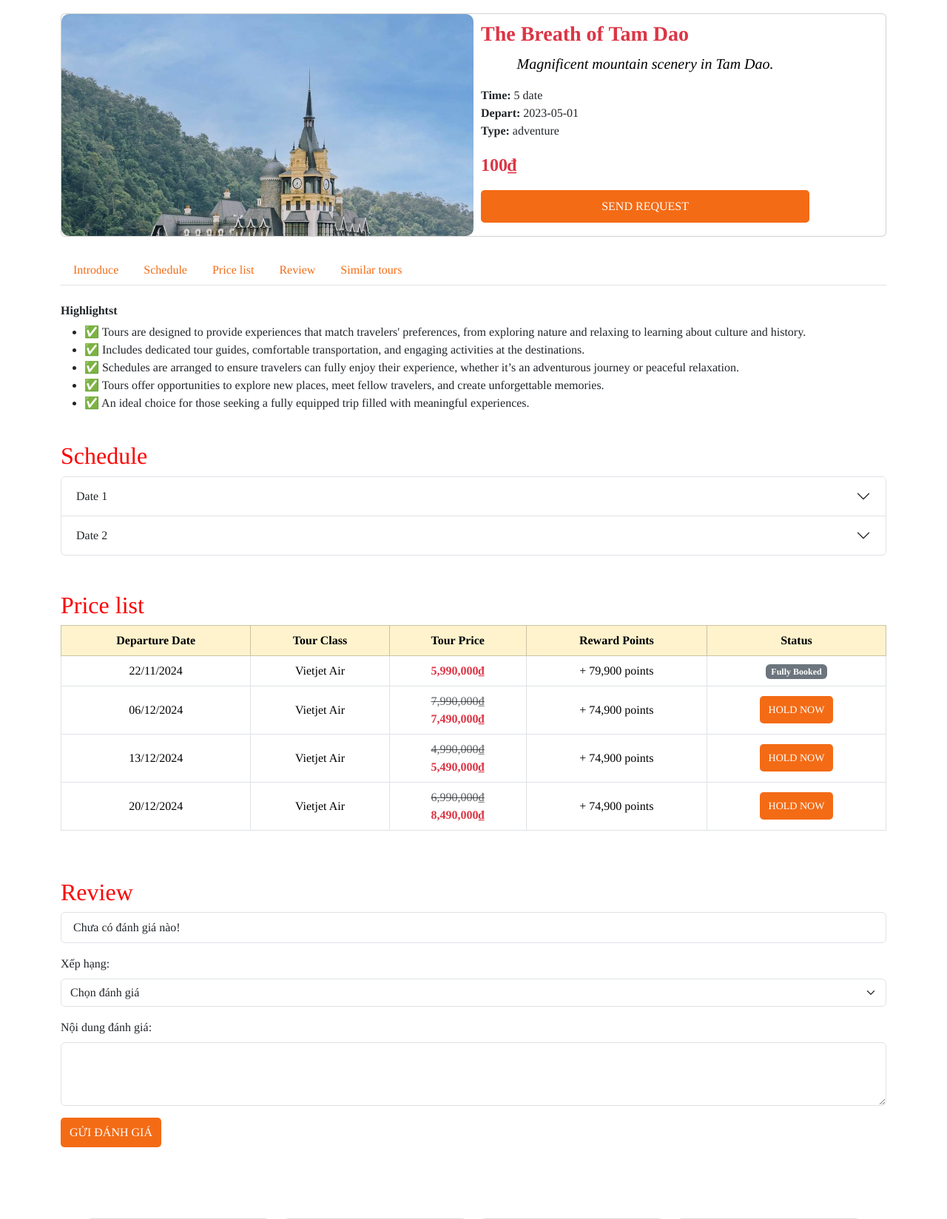
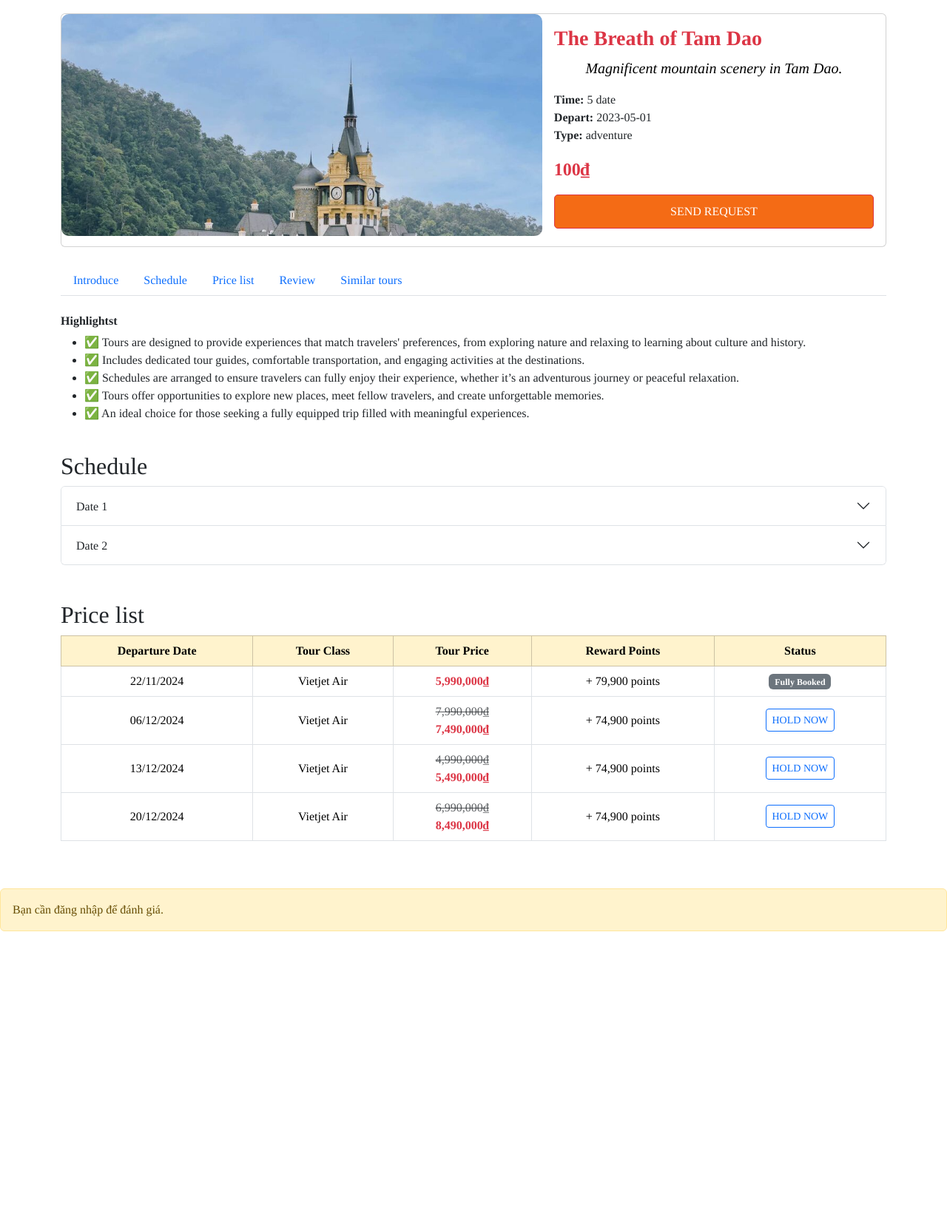
Before and after one commit to HuuHau235/Booking_Tour, a PHP site: page /BOOKING/detail.php?tour_id=1 in a window 1280 px wide. Shown: the part 680-2328 px from the top of the page at 74% size. After the commit the page ends 1939 px from the top, so only its background shows below. Run offline with PHP 8.4, Linux system fonts and the light colour scheme; data comes from the database, SQL or seed files in the repository; both versions use the stored data as it was after the commit; data that the repository does not hold is empty.

Commit message:
done review

```diff
--- a/src/detail.php
+++ b/src/detail.php
@@ -1,8 +1,11 @@
 <?php
+session_start();
 $servername = "localhost";
 $username = "root";
 $password = "";
-$dbname = "travel";
+$dbname = "HappyTrips";
+
+
 
 $conn = new mysqli($servername, $username, $password, $dbname);
 if ($conn->connect_error) {
@@ -50,6 +53,7 @@
     $itinerary[] = $row;
 }
 
+
 $stmt->close();
 $conn->close();
 ?>
@@ -59,7 +63,7 @@
 <head>
   <meta charset="UTF-8">
   <meta name="viewport" content="width=device-width, initial-scale=1.0">
-  <title>Tour Details</title>
+  <title>HappyTrips</title>
   <link href="https://cdn.jsdelivr.net/npm/bootstrap@5.3.0-alpha3/dist/css/bootstrap.min.css" rel="stylesheet">
   <link rel="preconnect" href="https://fonts.googleapis.com">
   <link rel="preconnect" href="https://fonts.gstatic.com" crossorigin>
--- a/src/hea.php
+++ b/src/hea.php
@@ -29,11 +29,11 @@
             <li class="nav-item">
               <a class="nav-link active" aria-current="page" href="#">Home</a>
             </li>
+            <!-- <li class="nav-item">
+              <a class="nav-link" href="#">About us</a>
+            </li> -->
             <li class="nav-item">
-              <a class="nav-link" href="#">About us</a>
-            </li>
-            <li class="nav-item">
-              <a class="nav-link" href="#">Tour</a>
+              <a class="nav-link" href="list_tour.php">Tour</a>
             </li>
             <li class="nav-item">
               <a class="nav-link" href="#">Destination</a>
--- a/src/list_tour.php
+++ b/src/list_tour.php
@@ -2,7 +2,7 @@
 $servername = "localhost";
 $username = "root";  // hoặc tên người dùng của bạn
 $password = "";  // hoặc mật khẩu của bạn
-$dbname = "travel";  // thay thế bằng tên cơ sở dữ liệu của bạn
+$dbname = "HappyTrips";  // thay thế bằng tên cơ sở dữ liệu của bạn
 
 // Kết nối cơ sở dữ liệu
 $conn = new mysqli($servername, $username, $password, $dbname);
--- a/src/review.php
+++ b/src/review.php
@@ -1,35 +1,51 @@
 <?php
+
 $servername = "localhost";
 $username = "root";
 $password = "";
-$dbname = "travel";
-
-// Kết nối đến cơ sở dữ liệu
+$dbname = "HappyTrips";
 $conn = new mysqli($servername, $username, $password, $dbname);
 if ($conn->connect_error) {
     die("Kết nối thất bại: " . $conn->connect_error);
 }
+if (!isset($_SESSION['user_id'])) {
+    echo "<div class='alert alert-warning'>Bạn cần đăng nhập để đánh giá.</div>";
+    exit();
+}
+$user_id = $_SESSION['user_id'];
 
-// Xử lý form khi người dùng gửi đánh giá
+if (isset($_GET['tour_id']) && is_numeric($_GET['tour_id'])) {
+    $tour_id = intval($_GET['tour_id']);
+
+    $checkTourSQL = "SELECT tour_id FROM Tour WHERE tour_id = $tour_id";
+    $checkTourResult = $conn->query($checkTourSQL);
+    if (!$checkTourResult || $checkTourResult->num_rows === 0) {
+        die("Tour ID không tồn tại.");
+    }
+} else {
+    die("Không tìm thấy tour ID hợp lệ.");
+}
+$successMessage = '';
 if ($_SERVER["REQUEST_METHOD"] == "POST") {
-    $tour_id = 22; // Thay thế bằng ID của tour hiện tại
-    $user_id = 1; // Thay thế bằng ID người dùng đã đăng nhập (nếu có hệ thống đăng nhập)
     $rating = intval($_POST['rating']);
-    $comment = $conn->real_escape_string($_POST['comment']);
+    $comment = htmlspecialchars($_POST['comment'], ENT_QUOTES, 'UTF-8');
 
-    $sql = "INSERT INTO Review (tour_id, user_id, rating, comment) VALUES ($tour_id, $user_id, $rating, '$comment')";
-    if ($conn->query($sql) === TRUE) {
-        echo "<script>alert('Đánh giá đã được lưu thành công!');</script>";
+    $stmt = $conn->prepare("INSERT INTO Review (tour_id, user_id, rating, comment) VALUES (?, ?, ?, ?)");
+    $stmt->bind_param("iiis", $tour_id, $user_id, $rating, $comment);
+
+    if ($stmt->execute()) {
+        $successMessage = "Đánh giá đã được lưu thành công!";
     } else {
-        echo "Lỗi: " . $sql . "<br>" . $conn->error;
-    }
+        echo "Lỗi: " . $stmt->error;
     }
 
-// Truy vấn danh sách đánh giá
-$sql = "SELECT * FROM Review WHERE tour_id = 1"; // Lấy đánh giá cho tour hiện tại
+    $stmt->close();
+}
+$sql = "SELECT r.rating, r.comment, u.name FROM Review r JOIN User u ON r.user_id = u.user_id";
 $result = $conn->query($sql);
-
-$conn->close();
+if (!$result) {
+    die("Lỗi truy vấn lấy đánh giá: " . $conn->error);
+}
 ?>
 <!DOCTYPE html>
 <html lang="en">
@@ -37,22 +53,19 @@
     <meta charset="UTF-8">
     <meta name="viewport" content="width=device-width, initial-scale=1.0">
     <link href="https://cdn.jsdelivr.net/npm/bootstrap@5.3.0-alpha3/dist/css/bootstrap.min.css" rel="stylesheet">
-    <link rel="preconnect" href="https://fonts.googleapis.com">
-    <link rel="preconnect" href="https://fonts.gstatic.com" crossorigin>
-    <link href="https://fonts.googleapis.com/css2?family=Open+Sans:ital,wght@0,300..800;1,300..800&family=Tinos:ital,wght@0,400;0,700;1,400;1,700&display=swap" rel="stylesheet">
-    <link rel="stylesheet" href="styles/detail.css">
-    <title>Review</title>
+    <title>HappyTrips</title>
 </head>
 <body>
 <div class="container my-5">
-    <section id="nhan-xet">
-        <div class="mt-5">
-            <h2>Review</h2>
-            <ul class="list-group mb-3" id="reviewList">
-                <!-- Hiển thị đánh giá từ cơ sở dữ liệu -->
+    <h2>Đánh giá Tour</h2>
+    <?php if ($successMessage): ?>
+        <div class="alert alert-success"><?php echo htmlspecialchars($successMessage); ?></div>
+    <?php endif; ?>
+    <ul class="list-group mb-3">
         <?php if ($result && $result->num_rows > 0): ?>
             <?php while ($row = $result->fetch_assoc()): ?>
                 <li class="list-group-item">
+                    <strong>Name: </strong><?php echo htmlspecialchars($row['name']); ?><br>
                     <strong>Xếp hạng: </strong><?php echo str_repeat('⭐', $row['rating']); ?><br>
                     <strong>Nội dung: </strong><?php echo htmlspecialchars($row['comment']); ?><br>
                 </li>
@@ -61,8 +74,7 @@
             <li class="list-group-item">Chưa có đánh giá nào!</li>
         <?php endif; ?>
     </ul>
-            <!-- Form gửi đánh giá -->
-            <form id="reviewForm" method="POST" action="">
+    <form method="POST">
         <div class="mb-3">
             <label for="reviewRating" class="form-label">Xếp hạng:</label>
             <select class="form-select" id="reviewRating" name="rating" required>
@@ -81,48 +93,5 @@
         <button type="submit" class="btn btn-success">Gửi đánh giá</button>
     </form>
 </div>
-    </section><br><br>
-    <script>
-document.getElementById("reviewForm").addEventListener("submit", function (e) {
-    e.preventDefault(); // Ngăn form tải lại trang
-
-    // Lấy dữ liệu từ form
-    const tourId = <?= $tour_id ?>; // ID tour hiện tại
-    const rating = document.getElementById("reviewRating").value;
-    const comment = document.getElementById("reviewContent").value;
-
-    // Gửi AJAX đến server
-    fetch("save_review.php", {
-        method: "POST",
-        headers: {
-            "Content-Type": "application/x-www-form-urlencoded"
-        },
-        body: `tour_id=${tourId}&rating=${rating}&comment=${encodeURIComponent(comment)}`
-    })
-        .then(response => response.json())
-        .then(data => {
-            if (data.error) {
-                alert("Có lỗi xảy ra: " + data.error);
-            } else {
-                // Thêm đánh giá mới vào danh sách
-                const reviewList = document.getElementById("reviewList");
-                const newReview = document.createElement("li");
-                newReview.classList.add("list-group-item");
-                newReview.innerHTML = `
-                    <strong>Xếp hạng: </strong>${'⭐'.repeat(data.rating)}<br>
-                    <strong>Nội dung: </strong>${data.comment}<br>
-                `;
-                reviewList.appendChild(newReview);
-
-                // Reset form
-                document.getElementById("reviewForm").reset();
-                alert("Đánh giá đã được lưu thành công!");
-            }
-        })
-        .catch(error => console.error("Lỗi:", error));
-});
-</script>
-
-</div>
 </body>
 </html>
--- a/src/schedule.php
+++ b/src/schedule.php
@@ -2,7 +2,7 @@
 $servername = "localhost";
 $username = "root";
 $password = "";
-$dbname = "travel";
+$dbname = "HappyTrips";
 
 $conn = new mysqli($servername, $username, $password, $dbname);
 if ($conn->connect_error) {
@@ -32,7 +32,7 @@
     <link rel="preconnect" href="https://fonts.googleapis.com">
     <link rel="preconnect" href="https://fonts.gstatic.com" crossorigin>
     <link href="https://fonts.googleapis.com/css2?family=Open+Sans:ital,wght@0,300..800;1,300..800&family=Tinos:ital,wght@0,400;0,700;1,400;1,700&display=swap" rel="stylesheet">
-    <title>Document</title>
+    <title>HappyTrips</title>
 </head>
 <body>
     <section id="lich-trinh">
--- a/src/similar_tour.php
+++ b/src/similar_tour.php
@@ -2,7 +2,7 @@
 $servername = "localhost";
 $username = "root";
 $password = "";
-$dbname = "travel";
+$dbname = "HappyTrips";
 
 $conn = new mysqli($servername, $username, $password, $dbname);
 if ($conn->connect_error) {
@@ -34,7 +34,7 @@
     <link rel="preconnect" href="https://fonts.gstatic.com" crossorigin>
     <link href="https://fonts.googleapis.com/css2?family=Open+Sans:ital,wght@0,300..800;1,300..800&family=Tinos:ital,wght@0,400;0,700;1,400;1,700&display=swap" rel="stylesheet">
     <link rel="stylesheet" href="./styles/detail.css">
-    <title>Document</title>
+    <title>HappyTrips</title>
 </head>
 <body>
     <section id="Tour-du-lich">
```
Also changed, not shown: MySQL/TravelAgency.sql. Lines whose indentation alone changed are shown as unchanged.
